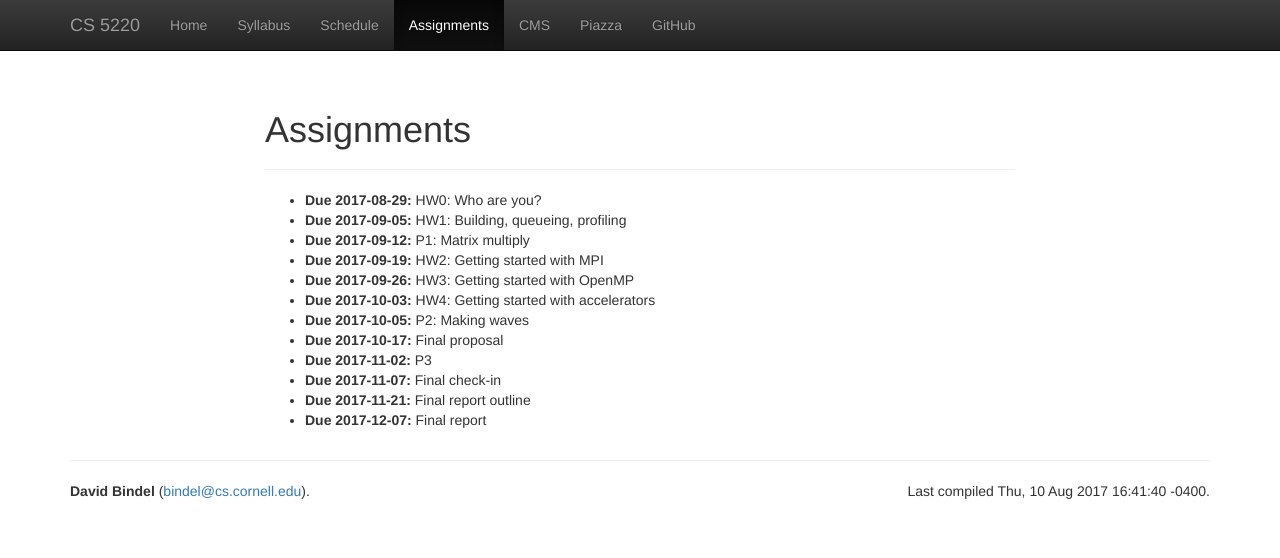
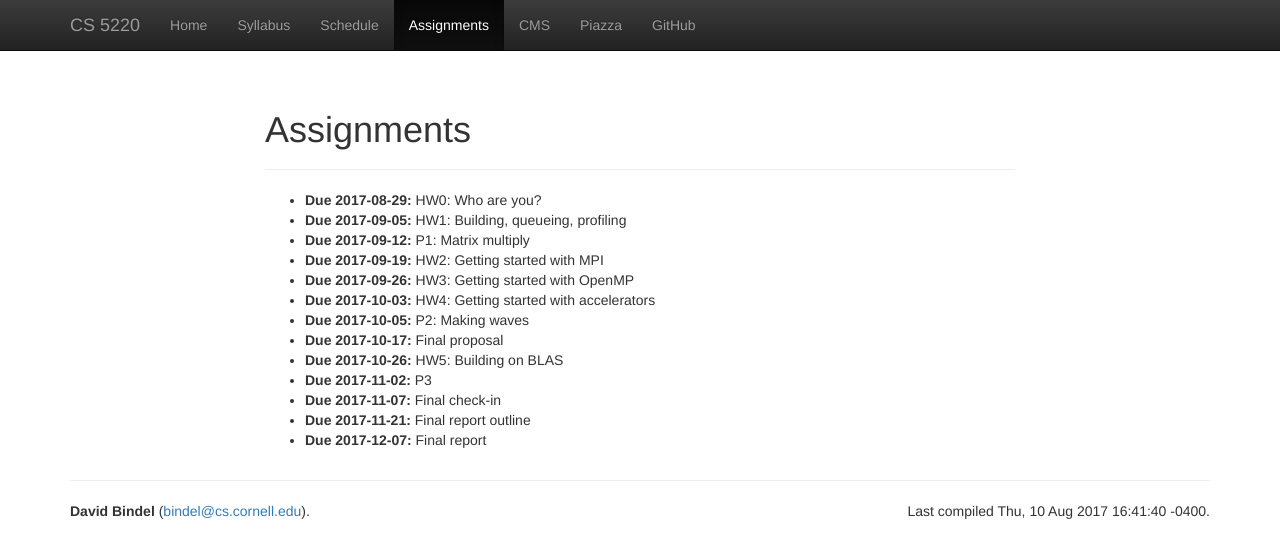
Before and after one commit to cornell-cs5220-f17/cs5220-f17, a Jekyll site: the page built from web/assignments.html, in a window 1280 px wide. Shown: the top 558 px of the page. Built offline with Jekyll 4.4.1, drawn with Linux system fonts in a browser that asks for light colours; nearby versions of some CDN libraries.

Commit message:
Update HW.

```diff
--- a/web/_data/hw.yml
+++ b/web/_data/hw.yml
@@ -23,6 +23,9 @@
   desc: "Final proposal"
   due: 2017-10-17
 -
+  desc: "HW5: Building on BLAS"
+  due: 2017-10-26
+-
   desc: "P3"
   due: 2017-11-02
 -
--- a/web/_data/lectures.yml
+++ b/web/_data/lectures.yml
@@ -71,6 +71,7 @@
 -
   date: 2017-10-03
   info: Heterogeneity and accelerators
+  hw: HW4
 -
   date: 2017-10-05
   info: Heterogeneity and accelerators
@@ -107,6 +108,7 @@
 -
   date: 2017-10-26
   info: Sparse linear algebra
+  hw: HW5
 #
 # ==================
 # Week 11
```
